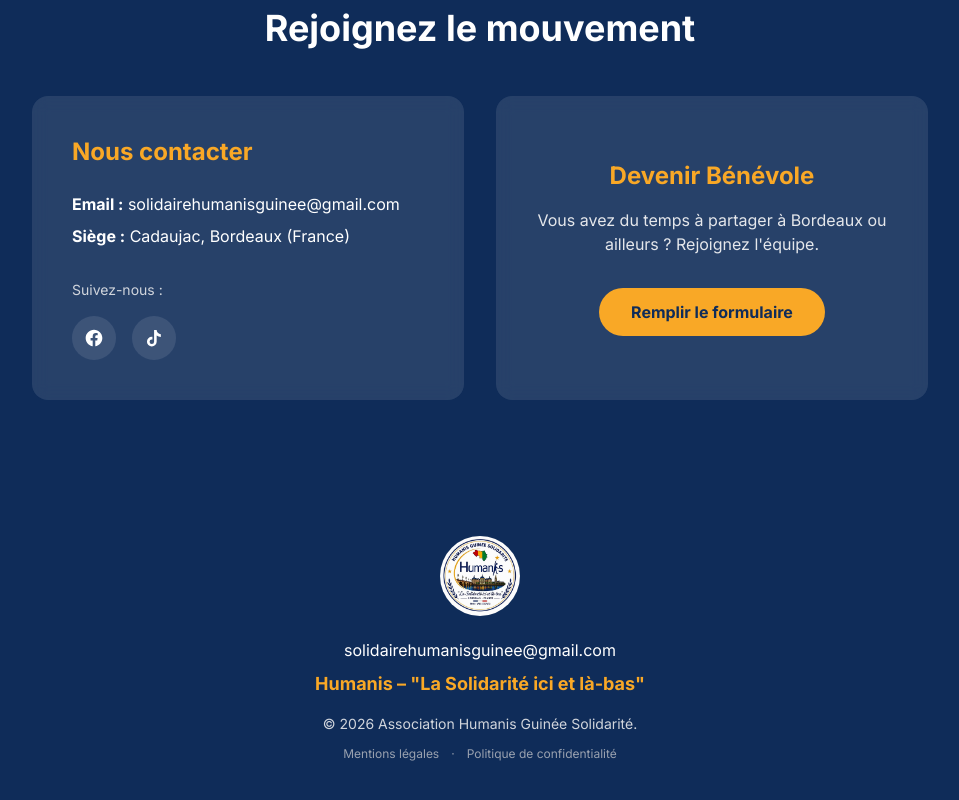
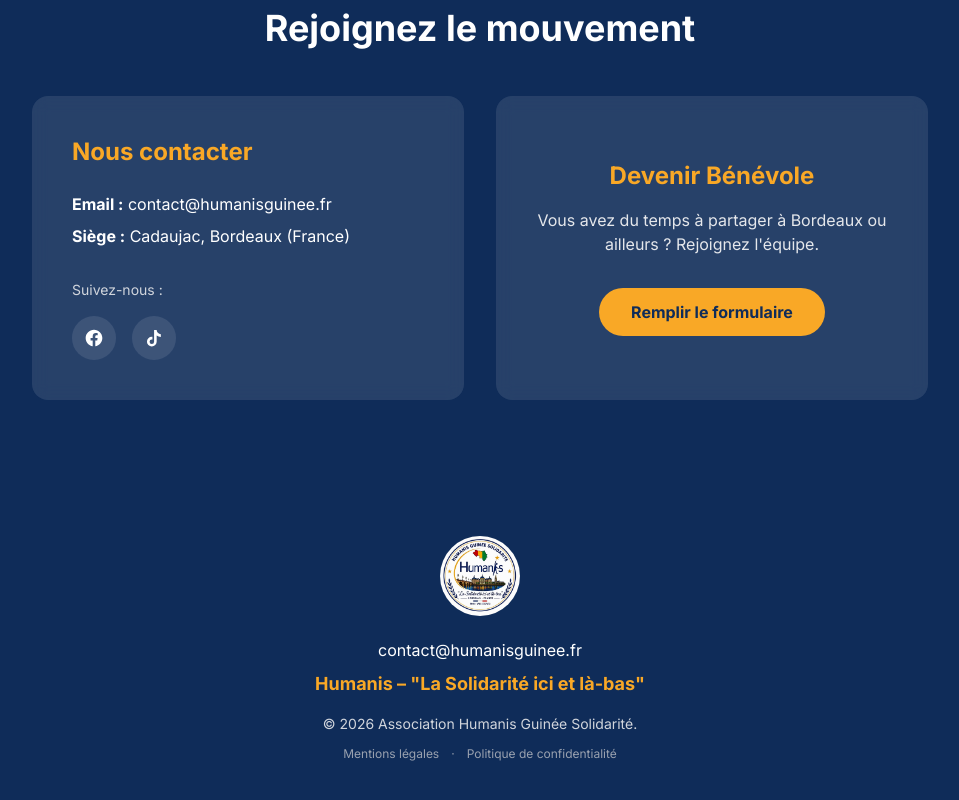
Before and after one commit to solidairehumanisguinee-git/humanis-guinee-site, a Next.js app: page / in a window 1280 px wide. Shown: the part 2660-3460 px from the top of the page, without its empty margins (160-1119 px from the left). Built offline with nearby package versions, Linux system fonts and the light colour scheme.

Commit message:
contact@humanisguinee.fr remplace l'ancienne adresse Gmail partout sur le site (header/footer, accueil, mentions légales, politique de confidentialité).

```diff
--- a/app/mentions-legales/page.tsx
+++ b/app/mentions-legales/page.tsx
@@ -21,8 +21,8 @@
           </p>
           <p className="mt-2">
             Contact :{" "}
-            <a href="mailto:solidairehumanisguinee@gmail.com" className="text-humanis-blue hover:underline">
-              solidairehumanisguinee@gmail.com
+            <a href="mailto:contact@humanisguinee.fr" className="text-humanis-blue hover:underline">
+              contact@humanisguinee.fr
             </a>
           </p>
         </div>
--- a/app/page.tsx
+++ b/app/page.tsx
@@ -156,8 +156,8 @@
             <h3 className="text-2xl font-bold mb-6 text-humanis-yellow">Nous contacter</h3>
             <p className="mb-2">
               <strong>Email :</strong>{" "}
-              <a href="mailto:solidairehumanisguinee@gmail.com" className="hover:underline">
-                solidairehumanisguinee@gmail.com
+              <a href="mailto:contact@humanisguinee.fr" className="hover:underline">
+                contact@humanisguinee.fr
               </a>
             </p>
             <p className="mb-8">
--- a/app/politique-de-confidentialite/page.tsx
+++ b/app/politique-de-confidentialite/page.tsx
@@ -17,8 +17,8 @@
             Ce site est édité par l&apos;association Humanis Guinée Solidarité (association loi
             1901, RNA W332037673), 3 rue Rosa Bonheur, 33140 Cadaujac. Pour toute question
             relative à vos données personnelles, contactez-nous à{" "}
-            <a href="mailto:solidairehumanisguinee@gmail.com" className="text-humanis-blue hover:underline">
-              solidairehumanisguinee@gmail.com
+            <a href="mailto:contact@humanisguinee.fr" className="text-humanis-blue hover:underline">
+              contact@humanisguinee.fr
             </a>
             .
           </p>
@@ -96,8 +96,8 @@
             Conformément au RGPD, vous disposez d&apos;un droit d&apos;accès, de rectification,
             d&apos;effacement, de limitation et d&apos;opposition concernant vos données. Pour
             exercer ces droits, contactez-nous à{" "}
-            <a href="mailto:solidairehumanisguinee@gmail.com" className="text-humanis-blue hover:underline">
-              solidairehumanisguinee@gmail.com
+            <a href="mailto:contact@humanisguinee.fr" className="text-humanis-blue hover:underline">
+              contact@humanisguinee.fr
             </a>
             . Vous pouvez également introduire une réclamation auprès de la{" "}
             <a
--- a/components/Footer.tsx
+++ b/components/Footer.tsx
@@ -9,8 +9,8 @@
         <Image src={logo} alt="Humanis Guinée Solidarité" fill className="object-cover" />
       </span>
       <p className="mb-2">
-        <a href="mailto:solidairehumanisguinee@gmail.com" className="hover:underline">
-          solidairehumanisguinee@gmail.com
+        <a href="mailto:contact@humanisguinee.fr" className="hover:underline">
+          contact@humanisguinee.fr
         </a>
       </p>
       <p className="text-humanis-yellow font-bold text-lg">
```
